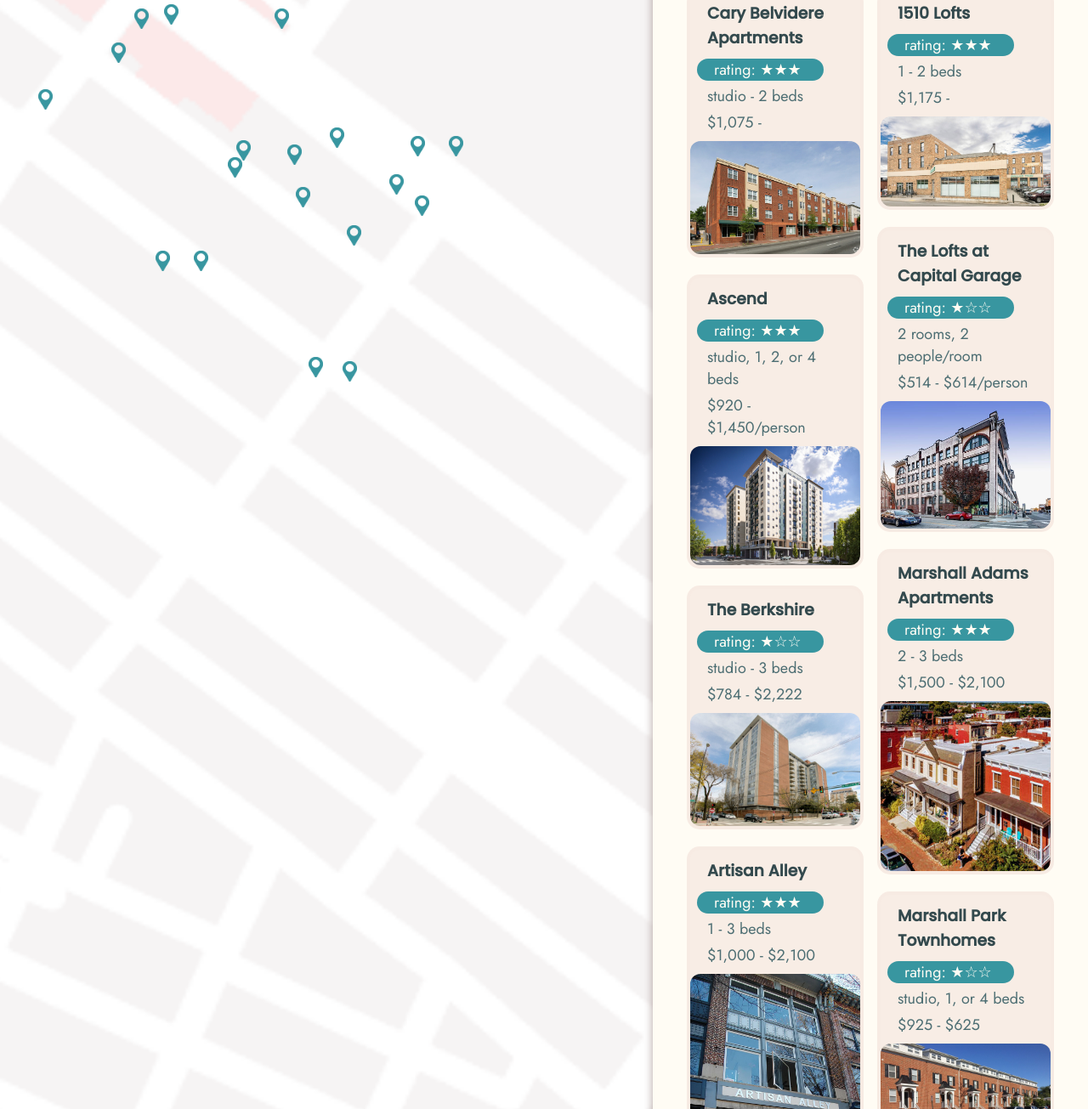
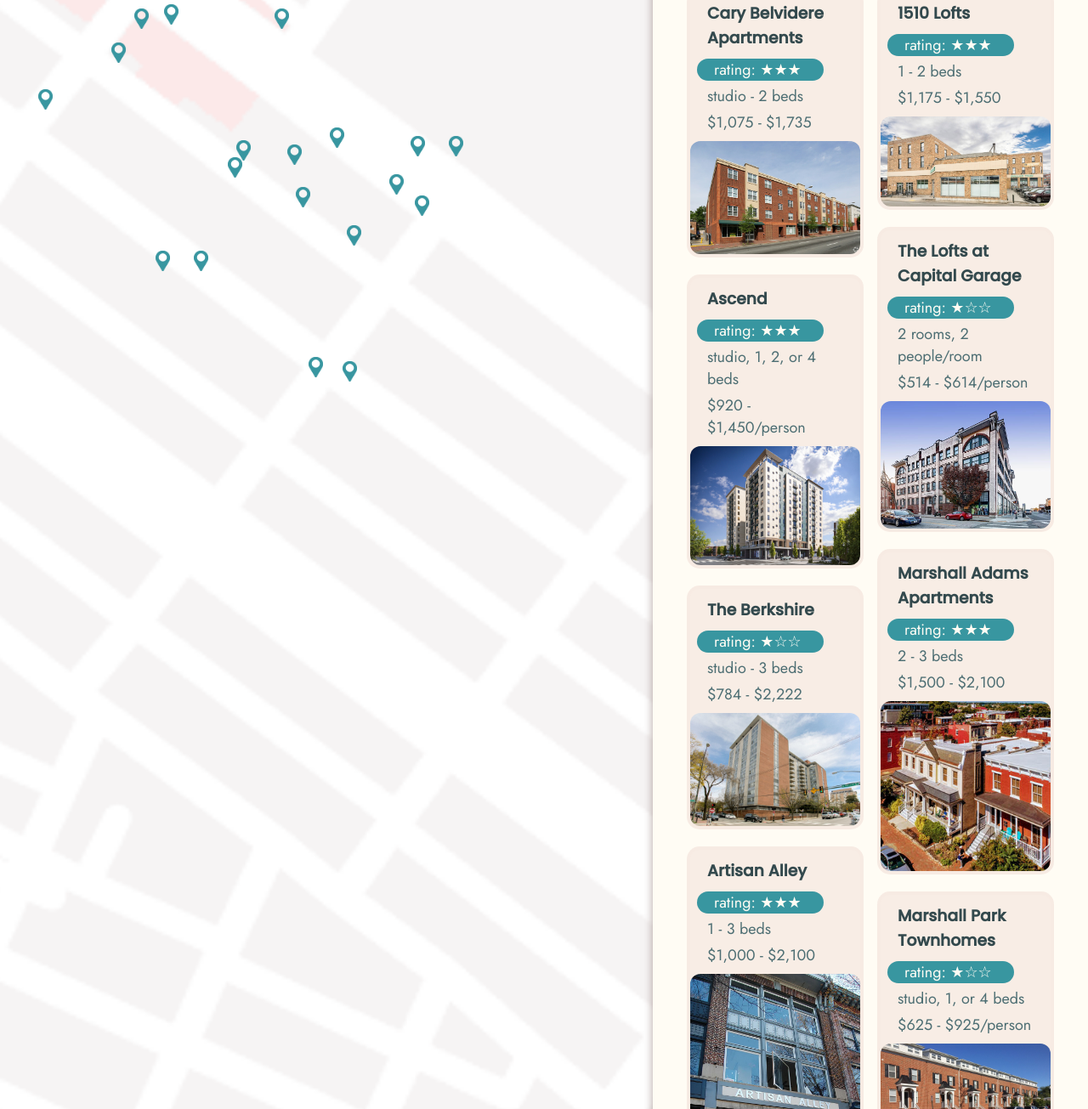
Before and after one commit to home-radar/home-radar.github.io, a Jekyll site: the page built from index.html, in a window 1280 px wide. Shown: the part 413-1718 px from the top of the page at 85% size. Built offline with Jekyll 4.4.1, drawn with Linux system fonts in a browser that asks for light colours; some of the changed text lies outside the part shown.

Commit message:
a few small fixes

```diff
--- a/index.html
+++ b/index.html
@@ -79,6 +79,14 @@ layout: default
                   {{ item.fourBedLow }} -
                 {% elsif item.code == "CAN" %}
                   {{ item.fourBedLow }} -
+                {% elsif item.code == "MPT" %}
+                  {{ item.fourBedLow }} -
+                {% elsif item.code == "CHE" %}
+                  {{ item.oneBedLow }}+
+                {% elsif item.code == "RAM" %}
+                  {{ item.twoBedLow }} -
+                {% elsif item.code == "GRO" %}
+                  up to {{ item.oneBedHigh }}
                 {% elsif item.studioLow contains "$" %}
                   {{ item.studioLow }} -
                 {% elsif item.oneBedLow contains "$" and item.studioLow == "" %}
@@ -94,6 +102,10 @@ layout: default
                   {{ item.studioLow }}/person
                 {% elsif item.code == "CAN" %}
                   {{ item.oneBedLow }}/person
+                {% elsif item.code == "MPT" %}
+                  {{ item.studioLow }}/person
+                {% elsif item.code == "RAM" %}
+                  {{ item.studioLow }}/person
                 {% elsif item.fourBedHigh contains "$" %}
                   {{ item.fourBedHigh }}
                 {% elsif item.fourBedLow contains "$" and item.fourBedHigh == "" %}
@@ -104,7 +116,10 @@ layout: default
                   {{ item.threeBedLow }}
                 {% elsif item.twoBedHigh contains "$" and item.threeBedLow == "" %}
                   {{ item.twoBedHigh }}
+                {% elsif item.twoBedLow contains "$" and item.threeBedHigh == "" %}
+                  {{ item.twoBedLow }}
                 {% endif %}
+
                 </p>
 
 
```
Also changed, not shown: 6 other files.
